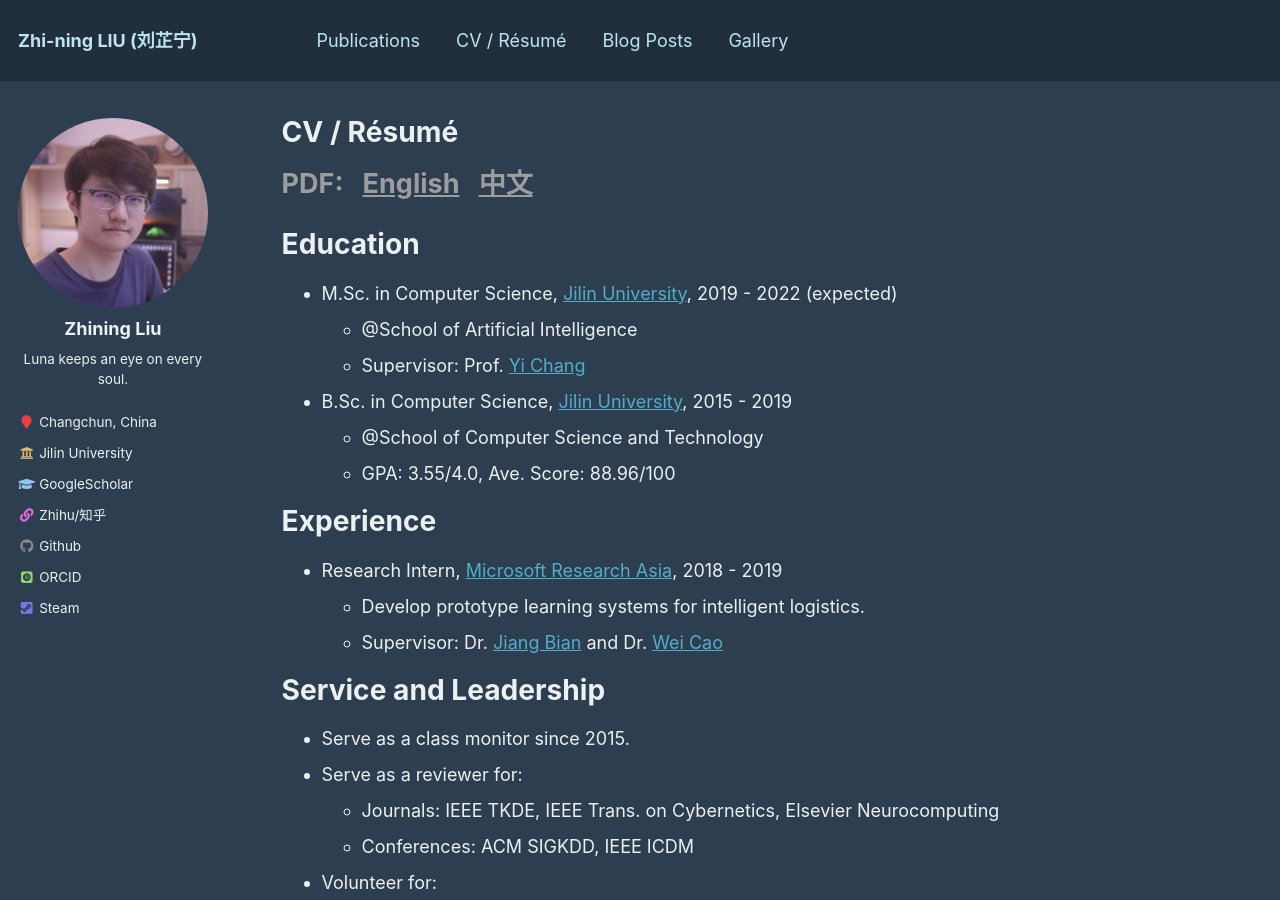
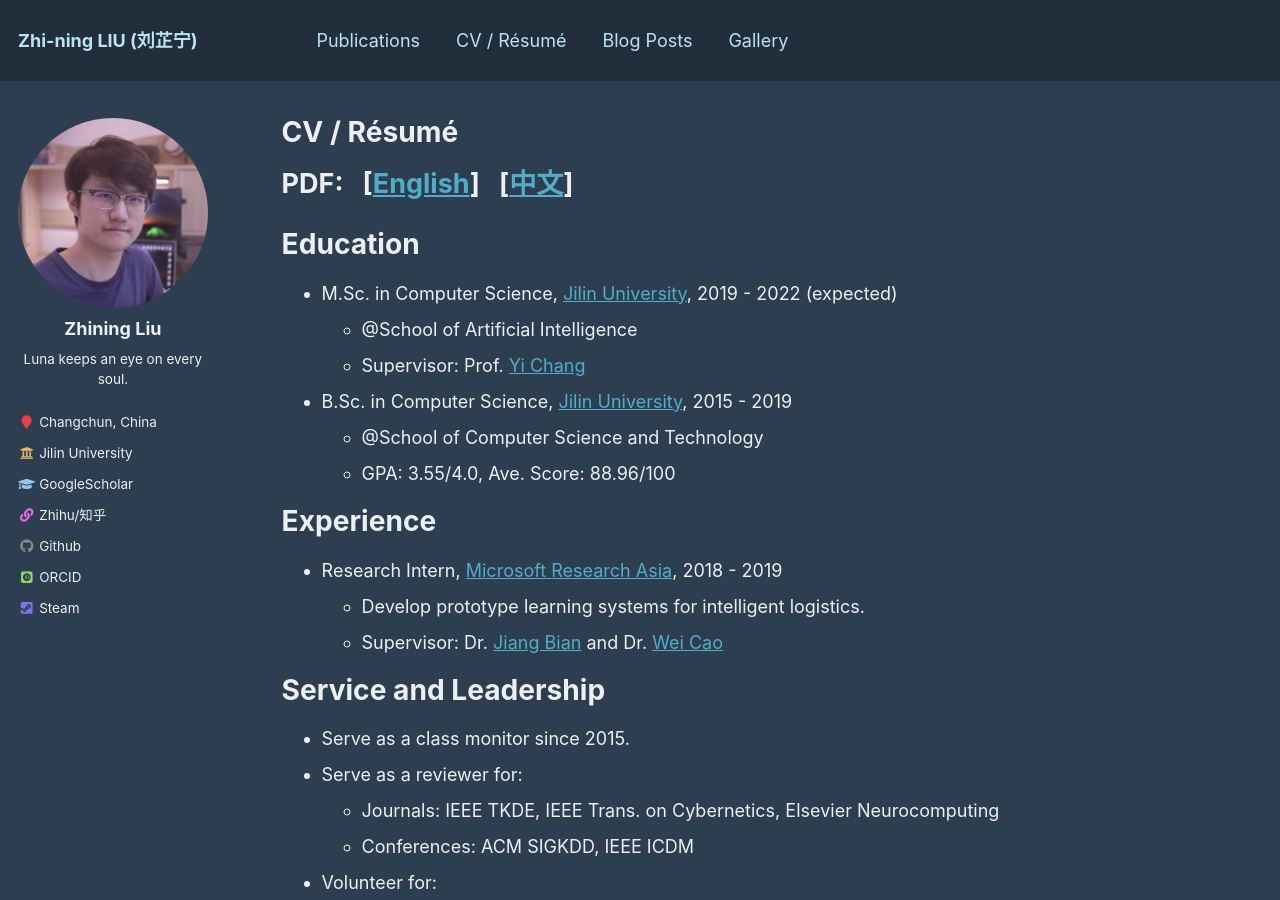
Before and after one commit to ZhiningLiu1998/ZhiningLiu1998.github.io, a Jekyll site: the page built from _pages/cv.md, in a window 1280 px wide and 900 px high. Built offline with Jekyll 4.4.1, drawn with Linux system fonts in a browser that asks for light colours; some web fonts are replaced.

Commit message:
MNT update cv.md

```diff
--- a/_pages/cv.md
+++ b/_pages/cv.md
@@ -9,12 +9,12 @@ redirect_from:
 
 {% include base_path %}
 
-<b style="color: #9D9D9D;font-size: 1.5em;">
+<b style="font-size: 1.5em;">
     PDF:
     &nbsp;
-    <a href="/files/Resume_ZhiningLiu.pdf" style="color: #9D9D9D">English</a>
+    [<a href="/files/Resume_ZhiningLiu.pdf">English</a>]
     &nbsp;
-    <a href="/files/Resume_ZhiningLiu_Chinese.pdf" style="color: #9D9D9D">中文</a>
+    [<a href="/files/Resume_ZhiningLiu_Chinese.pdf">中文</a>]
 </b>
 
 Education
```
